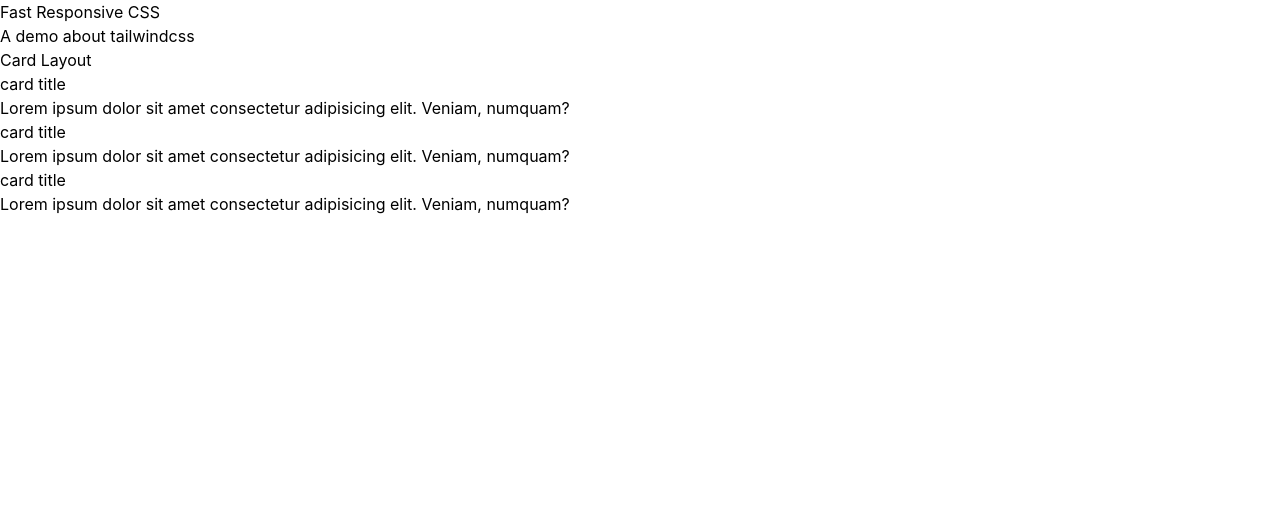
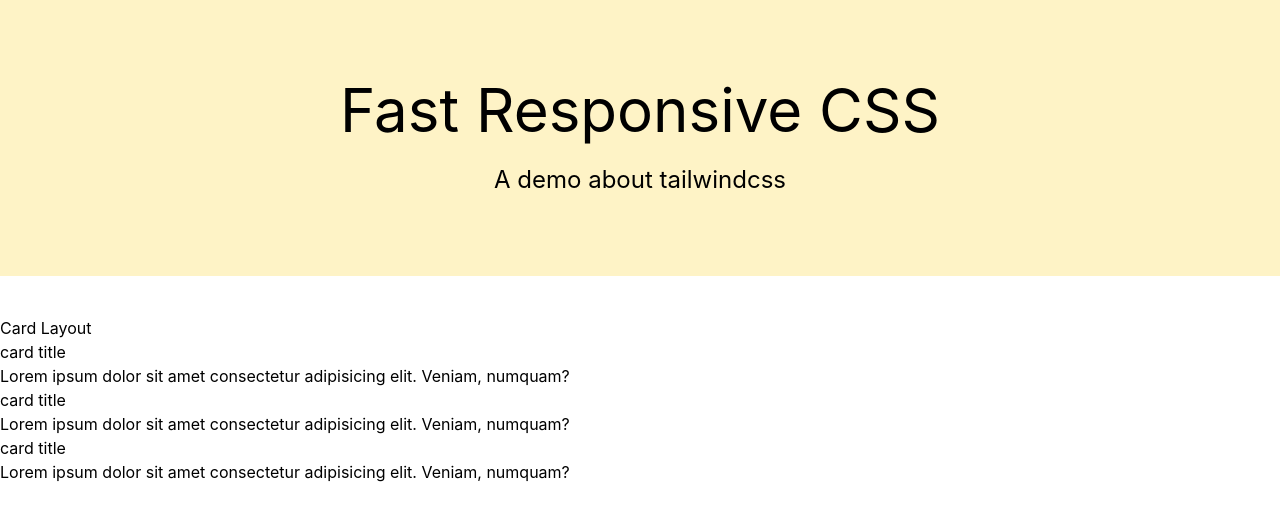
Before and after one commit to ashx3s/tw-icon-demo-inclass, a website: page index.html in a window 1280 px wide. Drawn offline with Linux system fonts and the light colour scheme.

Commit message:
header example

```diff
--- a/index.html
+++ b/index.html
@@ -10,9 +10,9 @@
 
 <body>
   <main>
-    <header>
-      <h1>Fast Responsive CSS</h1>
-      <p>A demo about tailwindcss</p>
+    <header class="mb-4 md:mb-10 mx-auto bg-amber-100  p-10 md:p-20 text-center">
+      <h1 class="text-3xl md:text-6xl mb-2 md:mb-6">Fast Responsive CSS</h1>
+      <p class="text-lg md:text-2xl">A demo about tailwindcss</p>
     </header>
     <section>
       <header>
```
Also changed, not shown: assets/main.css.
